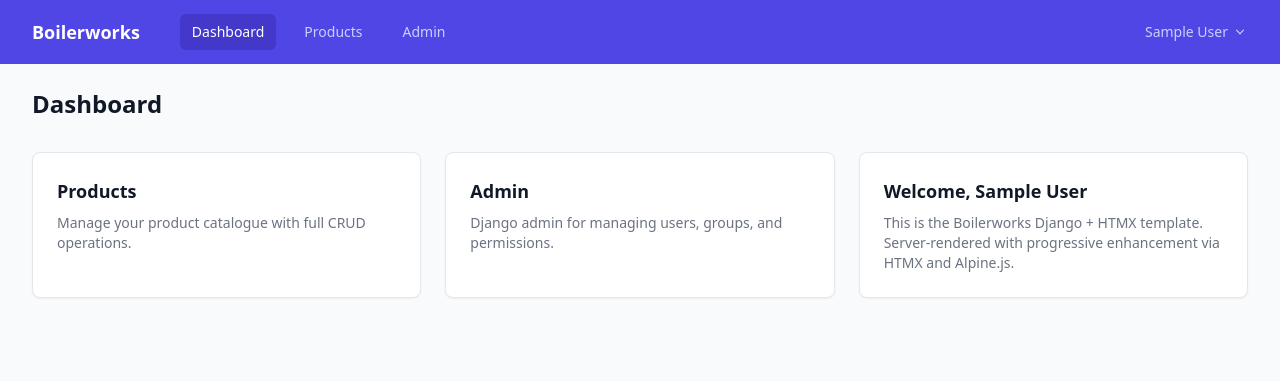
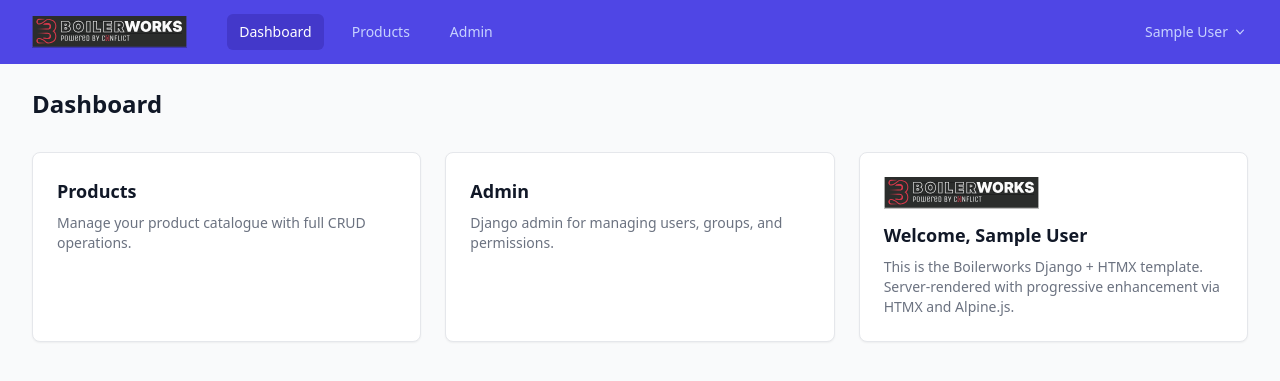
Before and after one commit to ConflictHQ/boilerworks-django-htmx, a Django app: page /dashboard/ in a window 1280 px wide. Shown: the top 381 px of the page. Run offline with Django 5.2, Linux system fonts and the light colour scheme; the visitor is signed in with stand-in values (Sample User, id 1); parts of the project's set-up code (start-up, migrations or seed data) failed here and were passed over; some libraries are stand-ins or nearby versions.

Commit message:
Apply Boilerworks branding: logo in nav, login, dashboard

```diff
--- a/templates/auth1/login.html
+++ b/templates/auth1/login.html
@@ -1,10 +1,12 @@
 {% extends "base.html" %}
+{% load static %}
 {% block title %}Sign In — Boilerworks{% endblock %}
 
 {% block content %}
 <div class="flex min-h-[80vh] items-center justify-center">
   <div class="w-full max-w-sm space-y-8">
-    <div>
+    <div class="flex flex-col items-center">
+      <img src="{% static 'img/boilerworks-logo-dark.svg' %}" alt="Boilerworks" class="h-12 w-auto mb-6">
       <h2 class="text-center text-3xl font-bold tracking-tight text-gray-900">Sign in</h2>
       <p class="mt-2 text-center text-sm text-gray-600">Boilerworks Django + HTMX</p>
     </div>
--- a/templates/dashboard.html
+++ b/templates/dashboard.html
@@ -1,4 +1,5 @@
 {% extends "base.html" %}
+{% load static %}
 {% block title %}Dashboard — Boilerworks{% endblock %}
 
 {% block content %}
@@ -22,6 +23,9 @@
   {% endif %}
 
   <div class="rounded-lg border border-gray-200 bg-white p-6 shadow-sm">
+    <div class="flex items-center gap-4 mb-3">
+      <img src="{% static 'img/boilerworks-logo-dark.svg' %}" alt="Boilerworks" class="h-8 w-auto">
+    </div>
     <h3 class="text-lg font-semibold text-gray-900">Welcome, {{ user.get_full_name|default:user.username }}</h3>
     <p class="mt-2 text-sm text-gray-500">This is the Boilerworks Django + HTMX template. Server-rendered with progressive enhancement via HTMX and Alpine.js.</p>
   </div>
--- a/templates/includes/nav.html
+++ b/templates/includes/nav.html
@@ -1,8 +1,11 @@
+{% load static %}
 <nav class="bg-indigo-600" x-data="{ mobileOpen: false }">
   <div class="mx-auto max-w-7xl px-4 sm:px-6 lg:px-8">
     <div class="flex h-16 items-center justify-between">
       <div class="flex items-center">
-        <a href="{% url 'dashboard' %}" class="text-white font-bold text-lg">Boilerworks</a>
+        <a href="{% url 'dashboard' %}" class="flex-shrink-0">
+          <img src="{% static 'img/boilerworks-logo-dark.svg' %}" alt="Boilerworks" class="h-8 w-auto">
+        </a>
         <div class="hidden md:block ml-10">
           <div class="flex items-baseline space-x-4">
             <a href="{% url 'dashboard' %}"
```
Also changed, not shown: static/img/boilerworks-logo-dark.png (added), static/img/boilerworks-logo-dark.svg (added), 1 other file.
